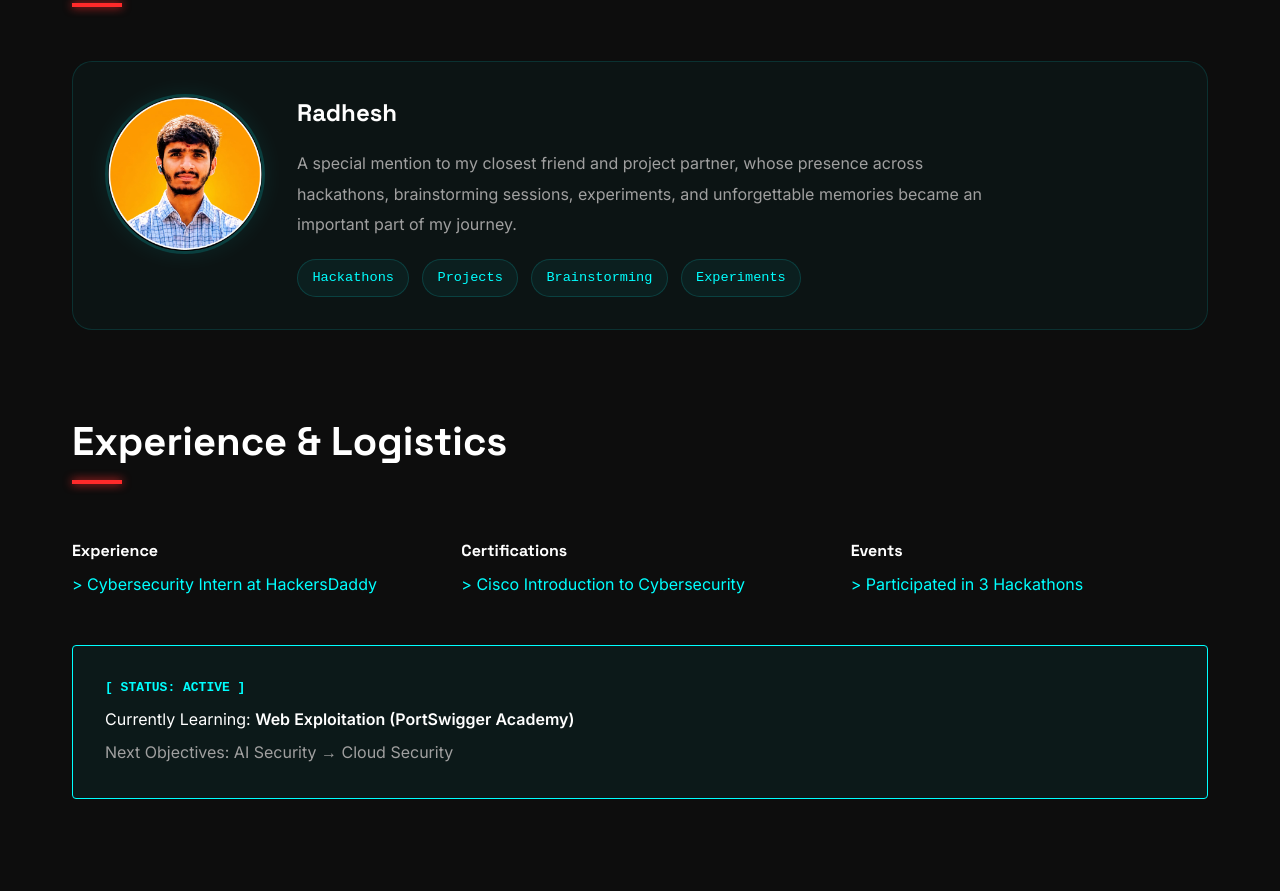
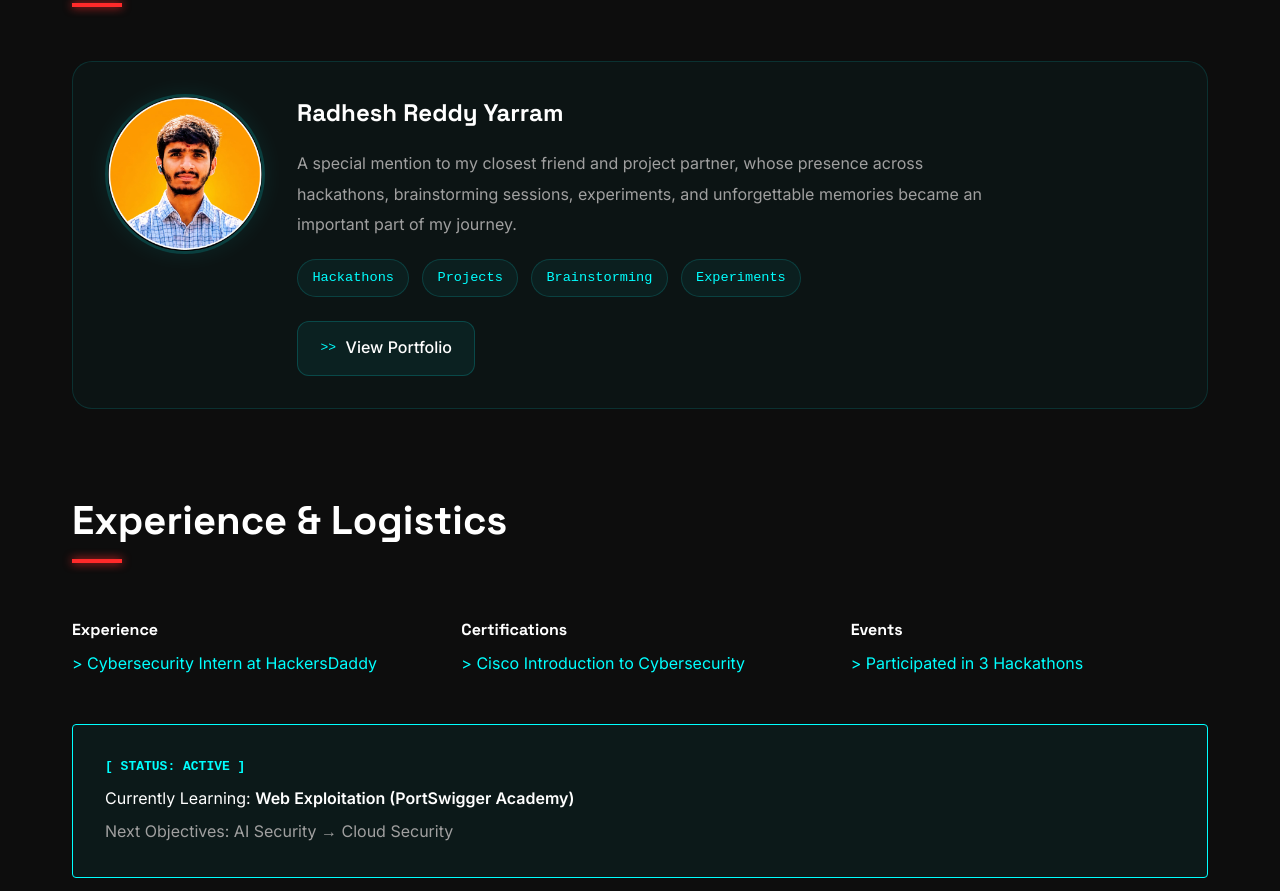
Before and after one commit to brevankumargoud/brevankumargoud.github.io, a plain HTML site: page about.html in a window 1280 px wide. Shown: the part 1294-2185 px from the top of the page. Drawn offline with Linux system fonts and the light colour scheme.

Commit message:
Added the collaborator's portfolio link as a button
Added a new collaboration button with styles and a link to the portfolio.

```diff
--- a/about.html
+++ b/about.html
@@ -63,6 +63,34 @@
             font-family: monospace;
         }
 
+        .collab-button {
+            display: inline-flex;
+            align-items: center;
+            gap: 0.6rem;
+            margin-top: 1.5rem;
+            padding: 0.85rem 1.4rem;
+            border-radius: 12px;
+            text-decoration: none;
+            color: var(--text-main);
+            background: rgba(0, 255, 255, 0.06);
+            border: 1px solid rgba(0, 255, 255, 0.18);
+            font-weight: 500;
+            transition: all 0.3s ease;
+            width: fit-content;
+        }
+
+        .collab-button:hover {
+            transform: translateY(-2px);
+            background: rgba(0, 255, 255, 0.12);
+            border-color: rgba(0, 255, 255, 0.35);
+            box-shadow: 0 8px 20px rgba(0, 255, 255, 0.08);
+        }
+
+        .collab-button span {
+            color: var(--accent-secondary);
+            font-family: monospace;
+        }
+
         @media (max-width: 768px) {
             .collab-card {
                 flex-direction: column;
@@ -72,6 +100,11 @@
 
             .collab-tags {
                 justify-content: center;
+            }
+
+            .collab-button {
+                margin-left: auto;
+                margin-right: auto;
             }
         }
     </style>
@@ -241,7 +274,7 @@
                             font-family: var(--font-heading);
                             font-size: 1.5rem;
                         ">
-                            Radhesh
+                            Radhesh Reddy Yarram
                         </h3>
 
                         <p style="
@@ -259,6 +292,14 @@
                             <span class="collab-tag">Brainstorming</span>
                             <span class="collab-tag">Experiments</span>
                         </div>
+
+                        <a
+                            href="https://radheshreddyyarram.github.io/Portfolio/"
+                            target="_blank"
+                            class="collab-button"
+                        >
+                            <span>>></span> View Portfolio
+                        </a>
                     </div>
                 </div>
             </div>
```
